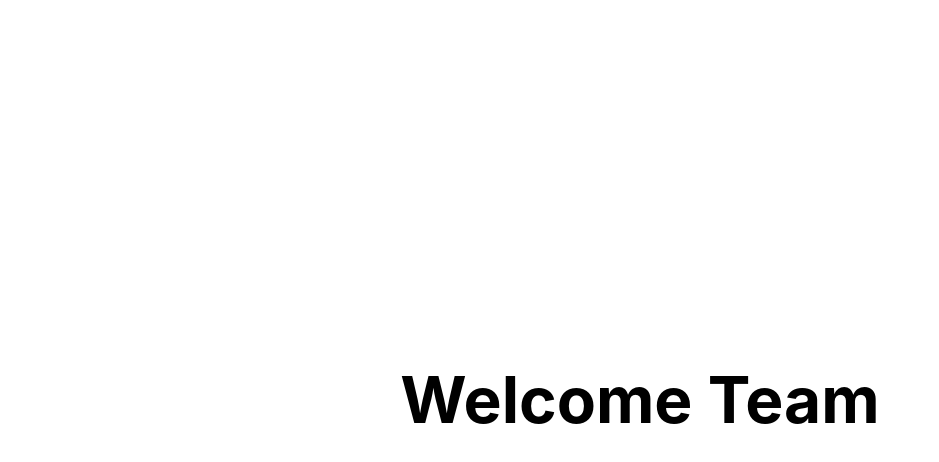
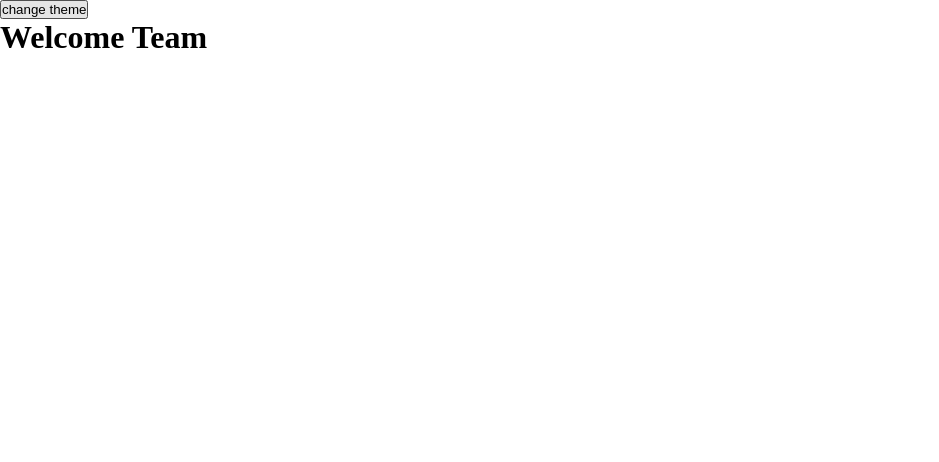
Before and after one commit to Purojekuto-Capstone/purojekuto-client, a Next.js app: page / in a window 1280 px wide. Shown: the top 462 px of the page, without its empty margins (0-939 px from the left). Built offline with nearby package versions, Linux system fonts and the light colour scheme.

Commit message:
restructure folders and adding mixins for theme support.

```diff
--- a/package.json
+++ b/package.json
@@ -10,6 +10,7 @@
   "dependencies": {
     "next": "10.2.3",
     "react": "17.0.2",
-    "react-dom": "17.0.2"
+    "react-dom": "17.0.2",
+    "sass": "^1.34.1"
   }
 }
--- a/src/common/components/Layout/Layout.jsx
+++ b/src/common/components/Layout/Layout.jsx
@@ -0,0 +1,22 @@
+import React, { useState } from 'react'
+
+export default function Layout(props) {
+  const [theme, setTheme] = useState('light')
+
+  let handleTheme = () => {
+    if(theme === 'light') {
+      setTheme('dark')
+    } else {
+      setTheme('light')
+    }
+  }
+
+  return (
+    <div className={`${theme === 'light' ? 'light-theme' : 'dark-theme'}`}>
+      <div className='app__wrapper'>
+        <button onClick={() => handleTheme()}>change theme</button>
+        {props.children}
+      </div>
+    </div>
+  )
+}
--- a/src/pages/_app.js
+++ b/src/pages/_app.js
@@ -1,4 +1,4 @@
-import "../styles/globals.css";
+import "../styles/globals.scss";
 
 function MyApp({ Component, pageProps }) {
   return <Component {...pageProps} />;
--- /dev/null
+++ b/src/pages/_document.js
@@ -0,0 +1,45 @@
+import React, {useState} from 'react';
+import Document, { Html, Head, Main, NextScript } from 'next/document';
+
+class MyDocument extends Document {
+  static async getInitialProps(ctx) {
+    const initialProps = await Document.getInitialProps(ctx);
+    return { ...initialProps };
+  }
+
+
+  render() {
+    return (
+      <Html>
+        <Head>
+          <link
+            rel="apple-touch-icon"
+            sizes="180x180"
+            href="favicon/apple-touch-icon.png"
+          />
+          <link
+            rel="icon"
+            type="image/png"
+            sizes="32x32"
+            href="favicon/favicon-32x32.png"
+          />
+          <link
+            rel="icon"
+            type="image/png"
+            sizes="16x16"
+            href="favicon/favicon-16x16.png"
+          />
+          <link rel="manifest" href="favicon/site.webmanifest" />
+        </Head>
+
+        <body>
+          <Main/>
+          <div id="modal" />
+          <NextScript />
+        </body>
+      </Html>
+    );
+  }
+}
+
+export default MyDocument;
--- a/src/pages/index.jsx
+++ b/src/pages/index.jsx
@@ -1,18 +1,17 @@
 import Head from "next/head";
-import Image from "next/image";
-import styles from "../styles/pages/index.module.css";
+import Layout from "../common/components/Layout/Layout";
 
 export default function Home() {
   return (
-    <div className={styles.container}>
+    <Layout>
       <Head>
-        <title>PuroJecuto -- proyect manager</title>
+        <title>PuroJekuto</title>
         <meta name="description" content="proyect manager" />
       </Head>
 
-      <main className={styles.main}>
-        <h1 className={styles.title}>Welcome Team</h1>
-      </main>
-    </div>
+      <div className='container'>
+        <h1>Welcome Team</h1>
+      </div>
+    </Layout>
   );
 }
--- /dev/null
+++ b/src/styles/_themes.scss
@@ -0,0 +1,28 @@
+$themes: (
+    light: (
+        background: white,
+        text-color: black
+    ),
+    dark: (
+        background: black,
+        text-color: white
+    ),
+);
+
+@mixin themify($themes: $themes) {
+    @each $theme, $map in $themes {
+        .#{$theme}-theme & {
+            $theme-map: () !global;
+            @each $key, $submap in $map {
+                $value: map-get(map-get($themes, $theme), '#{$key}');
+                $theme-map: map-merge($theme-map, ($key: $value)) !global;
+            }
+            @content;
+            $theme-map: null !global;
+        }
+    }
+}
+
+@function themed($key) {
+    @return map-get($theme-map, $key);
+}
--- /dev/null
+++ b/src/styles/components/Layout.scss
@@ -0,0 +1,13 @@
+@import '../themes';
+
+.app__wrapper{
+  transition: ease .8s;
+
+  min-width: 100vw;
+  min-height: 100vh;
+
+  @include themify($themes) {
+    background: themed('background');
+    color: themed('text-color');
+  }
+}
--- a/src/styles/globals.css
+++ /dev/null
@@ -1,16 +0,0 @@
-html,
-body {
-  padding: 0;
-  margin: 0;
-  font-family: -apple-system, BlinkMacSystemFont, Segoe UI, Roboto, Oxygen,
-    Ubuntu, Cantarell, Fira Sans, Droid Sans, Helvetica Neue, sans-serif;
-}
-
-a {
-  color: inherit;
-  text-decoration: none;
-}
-
-* {
-  box-sizing: border-box;
-}
--- /dev/null
+++ b/src/styles/globals.scss
@@ -0,0 +1,12 @@
+
+@import './themes';
+//pages
+@import './pages/index.scss';
+//components
+@import './components/Layout.scss';
+
+
+* {
+  margin: 0;
+  padding: 0;
+}
--- a/src/styles/pages/index.module.css
+++ /dev/null
@@ -1,25 +0,0 @@
-.container {
-  min-height: 100vh;
-  padding: 0 0.5rem;
-  display: flex;
-  flex-direction: column;
-  justify-content: center;
-  align-items: center;
-  height: 100vh;
-}
-
-.main {
-  padding: 5rem 0;
-  flex: 1;
-  display: flex;
-  flex-direction: column;
-  justify-content: center;
-  align-items: center;
-}
-
-.title {
-  margin: 0;
-  text-align: center;
-  line-height: 1.15;
-  font-size: 4rem;
-}
--- /dev/null
+++ b/src/styles/pages/index.scss
@@ -0,0 +1 @@
+@import '../themes';
```
Also changed, not shown: 1 other file (tests, documents, lock files or other folders).
